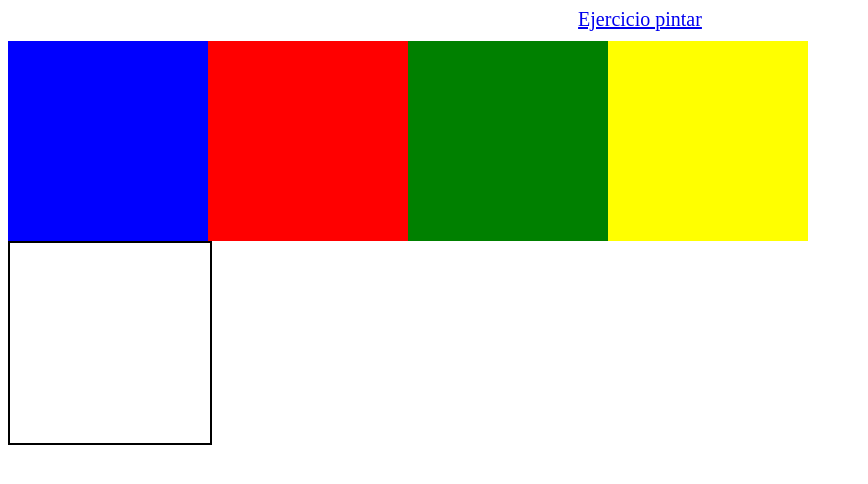
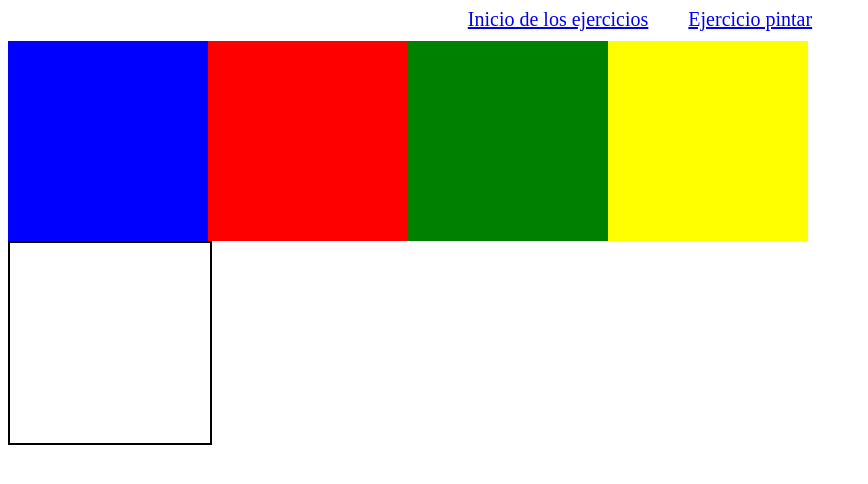
Before and after one commit to KatyStark/desafio-03-funciones, a plain HTML site: page 4_colores.html in a window 1280 px wide. Shown: the whole page, without its empty margins (0-868 px from the left). Drawn offline with Linux system fonts and the light colour scheme.

Commit message:
Modificaciones en los html

```diff
--- a/4_colores.html
+++ b/4_colores.html
@@ -8,7 +8,10 @@
 </head>
 
 <body>
-    <a href="./pintar.html" style="display: flex; justify-content: center; font-size: 20px; margin-bottom: 10px;">Ejercicio pintar</a>
+    <div style="display: flex; justify-content: center; gap: 40px; margin-bottom: 10px;">
+        <a href="./index.html" style="font-size: 20px;">Inicio de los ejercicios</a>
+        <a href="./pintar.html" style="font-size: 20px;">Ejercicio pintar</a>
+    </div>
     <div style="display: grid; grid-template-columns: repeat(8, 1fr); gap: 0;">
         <div id="azul" style="background-color: blue; width: 200px; height: 200px;"></div>
         <div id="rojo" style="background-color: red; width: 200px; height: 200px;"></div>
```
Also changed, not shown: pintar.html (+4 -1 lines).
